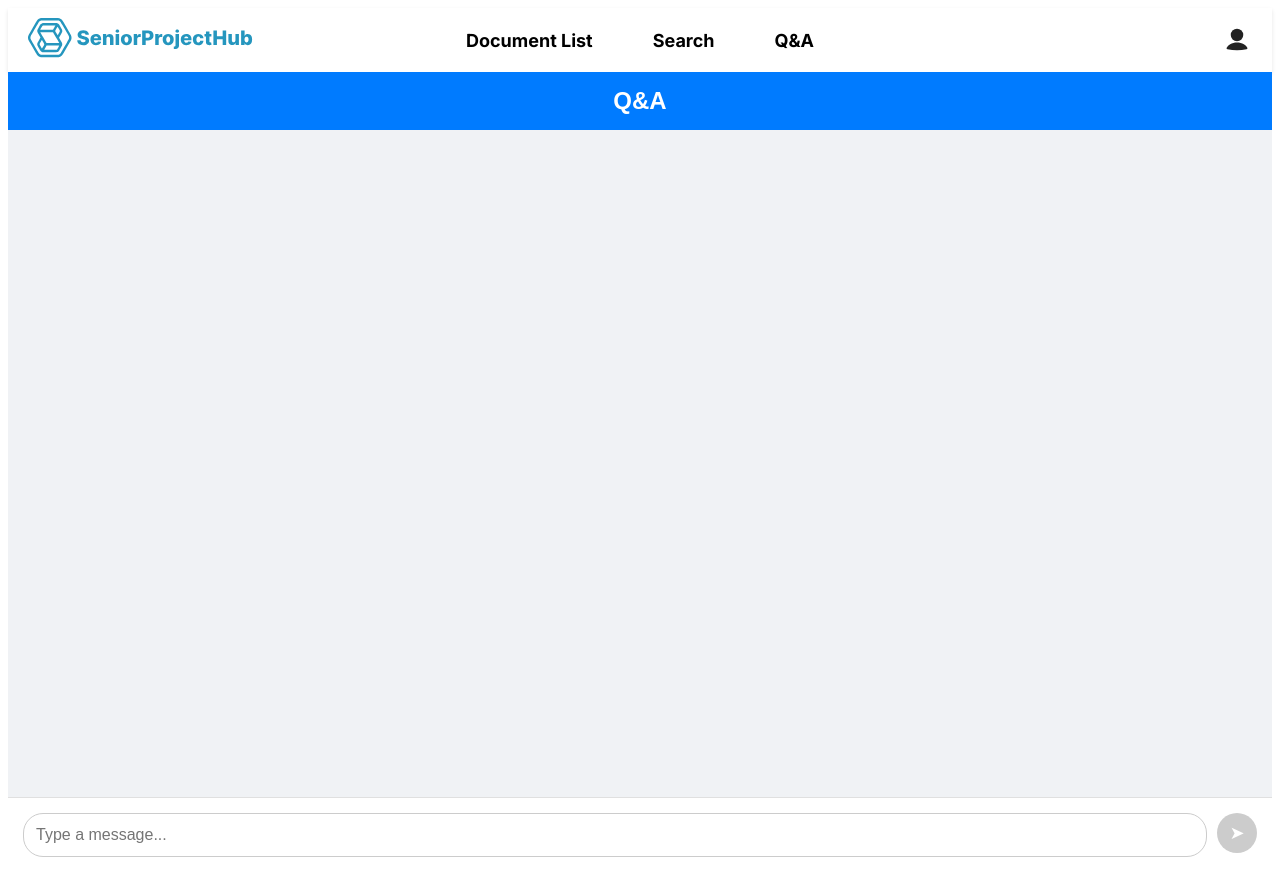
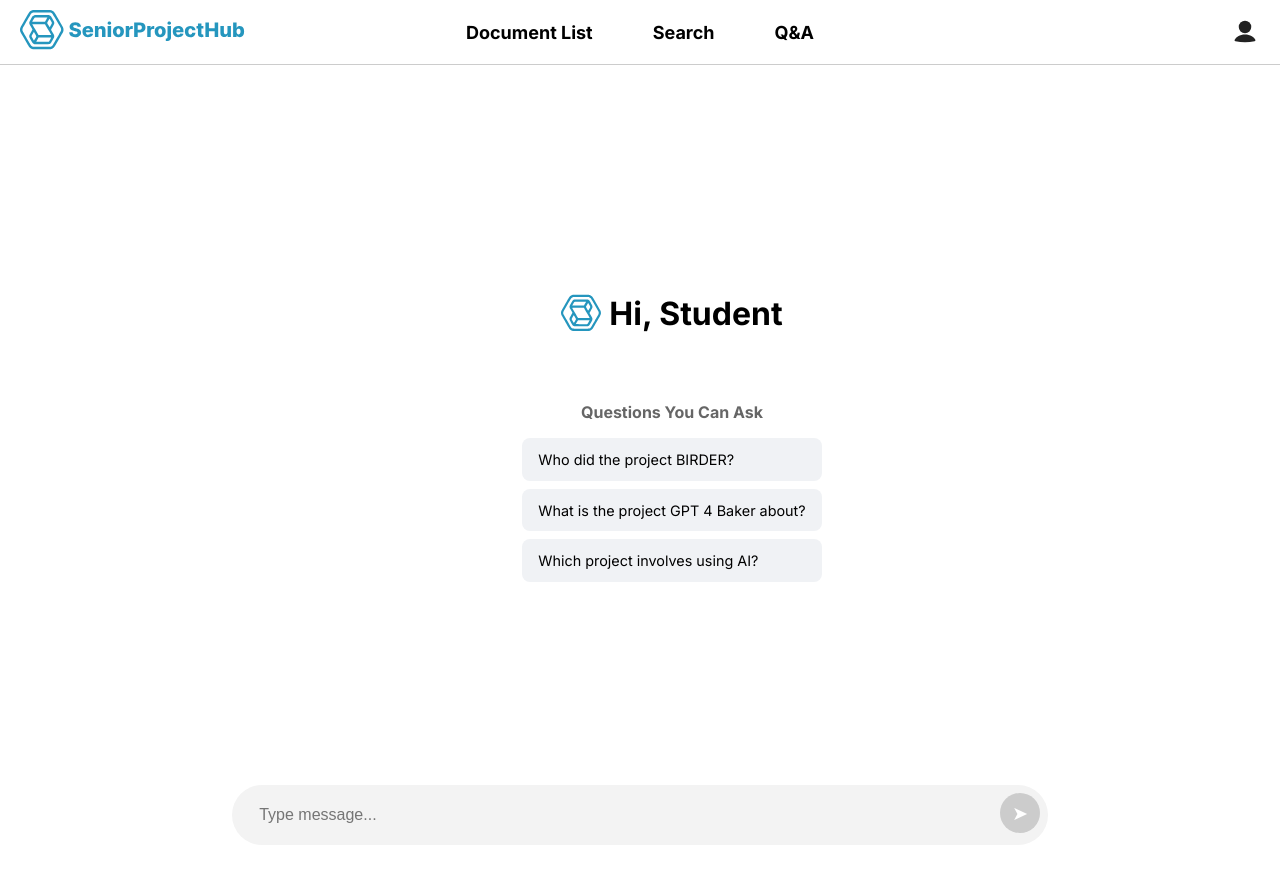
Before and after one commit to SeniorProjectHub/SeniorProjectHub_Frontend, a Vue app: page /question in a window 1280 px wide. Built offline with nearby package versions, Linux system fonts and the light colour scheme.

Commit message:
adjust chat interface

```diff
--- a/index.html
+++ b/index.html
@@ -12,3 +12,9 @@
     <script type="module" src="/src/main.ts"></script>
   </body>
 </html>
+
+<style scoped>
+  body{
+    margin: 0;
+  }
+</style>
--- a/src/App.vue
+++ b/src/App.vue
@@ -54,6 +54,7 @@ body {
   align-items: center;
   padding: 10px 20px;
   background-color: white;
+  border-bottom: 1px solid #ccc;
   box-shadow: 0 2px 4px rgba(0, 0, 0, 0.1);
 }
 
--- a/src/views/ChatbotView.vue
+++ b/src/views/ChatbotView.vue
@@ -1,27 +1,42 @@
 <template>
   <div class="chatbot-container">
-    <div class="chatbot-header">
-      <h2>Q&A</h2>
+    <div class="chat-interface">
+      <!-- Greeting section, visible if the chat hasn't started -->
+      <div v-if="!isChatStarted" class="greeting-section">
+        <div class="greeting-header">
+          <img src="../assets/SeniorProjectHub_logo.svg" alt="Logo" class="logo" />
+          <h1>Hi, Student</h1>
+        </div>
+        <div class="question-section">
+          <h3>Questions You Can Ask</h3>
+          <ul class="question-list">
+            <li @click="sendMessage('Who did the project BIRDER?')">Who did the project BIRDER?</li>
+            <li @click="sendMessage('What is the project GPT 4 Baker about?')">What is the project GPT 4 Baker about?</li>
+            <li @click="sendMessage('Which project involves using AI?')">Which project involves using AI?</li>
+          </ul>
+        </div>
       </div>
 
+      <!-- Chat messages, visible when the chat has started -->
+      <div v-else class="chatbox">
         <div class="chatbot-messages" ref="messagesContainer">
           <div
             v-for="message in messages"
             :key="message.id"
             :class="['message', message.isUser ? 'user-message' : 'bot-message']"
           >
-        <div class="message-avatar">
-          <div class="avatar-text">{{ message.isUser ? '👤' : '🤖' }}</div>
+            <div v-if="!message.isUser" class="message-avatar">
+              <img src="../assets/SeniorProjectHub_logo.svg" alt="Bot" class="bot-avatar" />
             </div>
             <div class="message-content">
               <p>{{ message.text }}</p>
               <div v-if="message.references && message.references.length > 0" class="references">
-            <h4>References:</h4>
+                <h4>Reference</h4>
                 <ul>
                   <li v-for="ref in message.references" :key="ref._id">
-                <a :href="`/information/${ref._id}`" target="_blank" rel="noopener noreferrer">{{
-                  ref.title
-                }}</a>
+                    <a :href="`/information/${ref._id}`" target="_blank" rel="noopener noreferrer">
+                      {{ ref.title }}
+                    </a>
                   </li>
                 </ul>
               </div>
@@ -31,7 +46,7 @@
           <!-- Typing indicator -->
           <div v-if="isTyping" class="message bot-message typing-indicator">
             <div class="message-avatar">
-          <div class="avatar-text">🤖</div>
+              <img src="../assets/SeniorProjectHub_logo.svg" alt="Bot" class="bot-avatar" />
             </div>
             <div class="message-content">
               <div class="typing">
@@ -42,17 +57,28 @@
             </div>
           </div>
         </div>
+      </div>
 
+      <!-- Chat Input, always visible -->
       <div class="chatbot-input">
+        <div class="input-wrapper">
           <input
             type="text"
             v-model="userInput"
-        placeholder="Type a message..."
-        @keyup.enter="sendMessage"
+            placeholder="Type message..."
+            @keyup.enter="sendMessage()"
+            @input="validateInput"
           />
-      <button @click="sendMessage" :disabled="!userInput.trim()">
+          <button @click="sendMessage()" :disabled="!userInput.trim()">
             <span class="send-icon">&#10148;</span>
           </button>
+        </div>
+      </div>
+
+      <!-- Alert box for non-English input -->
+      <div v-if="showAlert" class="alert-box">
+        Only English characters are allowed.
+      </div>
     </div>
   </div>
 </template>
@@ -79,6 +105,8 @@ export default defineComponent({
     const messages = ref<Message[]>([])
     const messagesContainer = ref<HTMLElement | null>(null)
     const isTyping = ref(false)
+    const isChatStarted = ref(false)
+    const showAlert = ref(false)
 
     const scrollToBottom = () => {
       nextTick(() => {
@@ -88,17 +116,38 @@ export default defineComponent({
       })
     }
 
-    const sendMessage = async () => {
-      if (userInput.value.trim() === '') return
+    const validateInput = (event: Event) => {
+      const input = (event.target as HTMLInputElement).value
+      // eslint-disable-next-line no-useless-escape
+      const validInputRegex = /^[A-Za-z0-9\s!@#$%^&*()_+\-=\[\]{};':"\\|,.<>/?]*$/
+
+      if (!validInputRegex.test(input)) {
+        showAlert.value = true
+        // eslint-disable-next-line no-control-regex
+        userInput.value = userInput.value.replace(/[^\x00-\x7F]/g, '')
+
+        // Hide the alert after 3 seconds
+        setTimeout(() => {
+          showAlert.value = false
+        }, 3000)
+      } else {
+        showAlert.value = false
+      }
+    }
+
+    const sendMessage = async (presetMessage = '') => {
+      const messageText = presetMessage || userInput.value.trim()
+      if (messageText === '') return
+
+      isChatStarted.value = true
 
       const userMessage: Message = {
         id: Date.now(),
-        text: userInput.value,
+        text: messageText,
         isUser: true
       }
       messages.value.push(userMessage)
 
-      const sentMessage = userInput.value
       userInput.value = ''
 
       scrollToBottom()
@@ -107,7 +156,7 @@ export default defineComponent({
 
       try {
         const response = await axios.post('http://localhost:5000/chat', {
-          query: sentMessage
+          query: messageText
         })
 
         isTyping.value = false
@@ -144,7 +193,10 @@ export default defineComponent({
       messages,
       sendMessage,
       messagesContainer,
-      isTyping
+      isTyping,
+      isChatStarted,
+      validateInput,
+      showAlert
     }
   }
 })
@@ -154,94 +206,166 @@ export default defineComponent({
 .chatbot-container {
   display: flex;
   flex-direction: column;
-  width: 100%;
+  align-items: center;
   height: 100vh;
-  font-family: Arial, sans-serif;
-  background-color: #f0f2f5;
+  font-family: 'Inter', sans-serif;
+  background-color: #ffffff;
+  padding: 20px;
+  box-sizing: border-box;
 }
 
-.chatbot-header {
-  background-color: #007bff;
-  color: white;
-  text-align: center;
-  padding: 15px 0;
-  flex-shrink: 0;
+.chat-interface {
+  display: flex;
+  flex-direction: column;
+  width: 85%;
+  max-width: 1200px;
+  height: 100%;
+  margin: 0 auto;
 }
 
-.chatbot-header h2 {
-  margin: 0;
-  font-size: 24px;
+/* Custom scrollbar for Webkit browsers */
+.chatbot-messages::-webkit-scrollbar {
+  width: 6px;
+}
+
+.chatbot-messages::-webkit-scrollbar-track {
+  background: #f1f3f5;
+  border-radius: 3px;
+}
+
+.chatbot-messages::-webkit-scrollbar-thumb {
+  background-color: #6c757d;
+  border-radius: 3px;
+  border: 1px solid #f1f3f5;
+}
+
+.chatbot-messages::-webkit-scrollbar-thumb:hover {
+  background-color: #495057;
+}
+
+.greeting-section {
+  flex: 1;
+  display: flex;
+  flex-direction: column;
+  align-items: center;
+  justify-content: center;
+  padding: 2rem;
+  overflow-y: auto;
+  width: 100%;
+}
+
+.greeting-header {
+  display: flex;
+  align-items: center;
+  margin-bottom: 2rem;
+}
+
+.logo {
+  width: 40px;
+  height: 40px;
+  margin-right: 0.5rem;
+}
+
+.greeting-header h1 {
+  font-size: 2rem;
+  font-weight: bold;
+}
+
+.question-section h3 {
+  font-size: 1rem;
+  margin-bottom: 1rem;
+  text-align: center;
+  color: #666;
+}
+
+.question-list {
+  list-style-type: none;
+  padding: 0;
+  width: 100%;
+  max-width: 400px;
+}
+
+.question-list li {
+  background-color: #f0f2f5;
+  padding: 0.8rem 1rem;
+  margin-bottom: 0.5rem;
+  border-radius: 8px;
+  cursor: pointer;
+  transition: background-color 0.3s;
+  font-size: 0.9rem;
+}
+
+.question-list li:hover {
+  background-color: #e4e6e9;
+}
+
+.chatbox {
+  flex: 1;
+  overflow: hidden;
+  display: flex;
+  flex-direction: column;
+  padding: 1rem;
+  width: 100%;
 }
 
 .chatbot-messages {
   flex: 1;
-  padding: 20px;
   overflow-y: auto;
-  display: flex;
-  flex-direction: column;
+  padding-right: 0.5rem;
 }
 
 .message {
   display: flex;
-  margin-bottom: 20px;
-  align-items: flex-start;
-  max-width: 80%;
+  margin-bottom: 1rem;
+}
+
+.bot-message {
+  justify-content: flex-start;
+
 }
 
 .user-message {
-  align-self: flex-end;
-  flex-direction: row-reverse;
+  justify-content: flex-end;
+
 }
 
 .message-avatar {
-  width: 40px;
-  height: 40px;
-  border-radius: 50%;
-  overflow: hidden;
-  flex-shrink: 0;
+  width: 30px;
+  height: 30px;
+  margin-top: 1rem;
+  margin-right: 0.5rem;
 }
 
-.user-message .message-avatar {
-  margin-left: 10px;
-}
-
-.bot-message .message-avatar {
-  margin-right: 10px;
-}
-
-.message-avatar img {
+.bot-avatar {
   width: 100%;
   height: 100%;
-  object-fit: cover;
 }
 
 .message-content {
-  padding: 12px;
+  max-width: 70%;
+  padding: 0rem 0.8rem;
   border-radius: 18px;
-  box-shadow: 0 1px 2px rgba(0, 0, 0, 0.1);
+  background-color: white;
+  font-size: 0.9rem;
 }
 
 .user-message .message-content {
-  background-color: #007bff;
-  color: white;
-}
-
-.bot-message .message-content {
-  background-color: white;
+  background-color: whitesmoke;
+  color: black;
 }
 
 .references {
-  margin-top: 10px;
-  font-size: 14px;
+  margin-top: 0.5rem;
+  font-size: 0.8rem;
 }
 
 .references h4 {
-  margin: 0 0 5px;
+  margin: 0 0 0.3rem;
   font-weight: bold;
 }
 
 .references ul {
-  padding-left: 20px;
+  padding-left: 1rem;
   margin: 0;
 }
 
@@ -258,23 +382,29 @@ export default defineComponent({
   text-decoration: underline;
 }
 
-.bot-message .references a {
-  color: #0056b3;
+.chatbot-input {
+  display: flex;
+  justify-content: center;
+  padding: 0;
+  background-color: #fff;
+  width: 100%;
 }
 
-.chatbot-input {
+.input-wrapper {
   display: flex;
-  padding: 15px;
-  background-color: white;
-  border-top: 1px solid #e0e0e0;
+  width: 100%;
+  max-width: 800px;
+  background-color: #f3f3f3;
+  border-radius: 30px;
+  padding: 0.5rem;
 }
 
 .chatbot-input input {
   flex: 1;
-  padding: 12px;
-  border: 1px solid #ccc;
-  border-radius: 20px;
-  font-size: 16px;
+  padding: 0.8rem 1.2rem;
+  border: none;
+  background-color: transparent;
+  font-size: 1rem;
   outline: none;
 }
 
@@ -285,7 +415,6 @@ export default defineComponent({
   border-radius: 50%;
   width: 40px;
   height: 40px;
-  margin-left: 10px;
   cursor: pointer;
   display: flex;
   align-items: center;
@@ -303,9 +432,8 @@ export default defineComponent({
 }
 
 .send-icon {
-  font-size: 18px;
+  font-size: 1.2rem;
 }
-
 .typing-indicator {
   align-self: flex-start;
 }
@@ -316,73 +444,35 @@ export default defineComponent({
 }
 
 .typing .dot {
-  width: 8px;
-  height: 8px;
+  width: 6px;
+  height: 6px;
   background-color: #606060;
   border-radius: 50%;
-  margin-right: 4px;
+  margin-right: 3px;
   animation: typingAnimation 1.4s infinite ease-in-out;
 }
 
-.typing .dot:nth-child(1) {
-  animation-delay: 0s;
+.alert-box {
+  position: fixed;
+  bottom: 80px;
+  left: 50%;
+  transform: translateX(-50%);
+  background-color: #ff4d4f;
+  color: white;
+  padding: 10px 20px;
+  border-radius: 4px;
+  font-size: 0.9rem;
+  z-index: 1000;
+  animation: fadeIn 0.3s ease-out;
 }
 
-.typing .dot:nth-child(2) {
-  animation-delay: 0.2s;
-}
-
-.typing .dot:nth-child(3) {
-  animation-delay: 0.4s;
+@keyframes fadeIn {
+  from { opacity: 0; transform: translate(-50%, 20px); }
+  to { opacity: 1; transform: translate(-50%, 0); }
 }
 
 @keyframes typingAnimation {
-  0% {
-    transform: scale(1);
-    opacity: 0.7;
-  }
-  50% {
-    transform: scale(1.2);
-    opacity: 1;
-  }
-  100% {
-    transform: scale(1);
-    opacity: 0.7;
-  }
-}
-
-@media (min-width: 768px) {
-  .chatbot-container {
-    max-width: none;
-    margin: 0;
-    border-radius: 0;
-    box-shadow: none;
-  }
-
-  .message {
-    max-width: 60%;
-  }
-}
-.message-avatar {
-  width: 40px;
-  height: 40px;
-  border-radius: 50%;
-  overflow: hidden;
-  flex-shrink: 0;
-  display: flex;
-  align-items: center;
-  justify-content: center;
-  font-size: 24px;
-  background-color: #e0e0e0;
-}
-
-.user-message .message-avatar {
-  background-color: #007bff;
-  color: white;
-}
-
-.bot-message .message-avatar {
-  background-color: #28a745;
-  color: white;
+  0%, 100% { transform: scale(1); opacity: 0.7; }
+  50% { transform: scale(1.2); opacity: 1; }
 }
 </style>
```
Also changed, not shown: src/views/SearchView.vue (+5 -5 lines), src/assets/SeniorProjectHub_logo.svg (added). Lines whose indentation alone changed are shown as unchanged.
